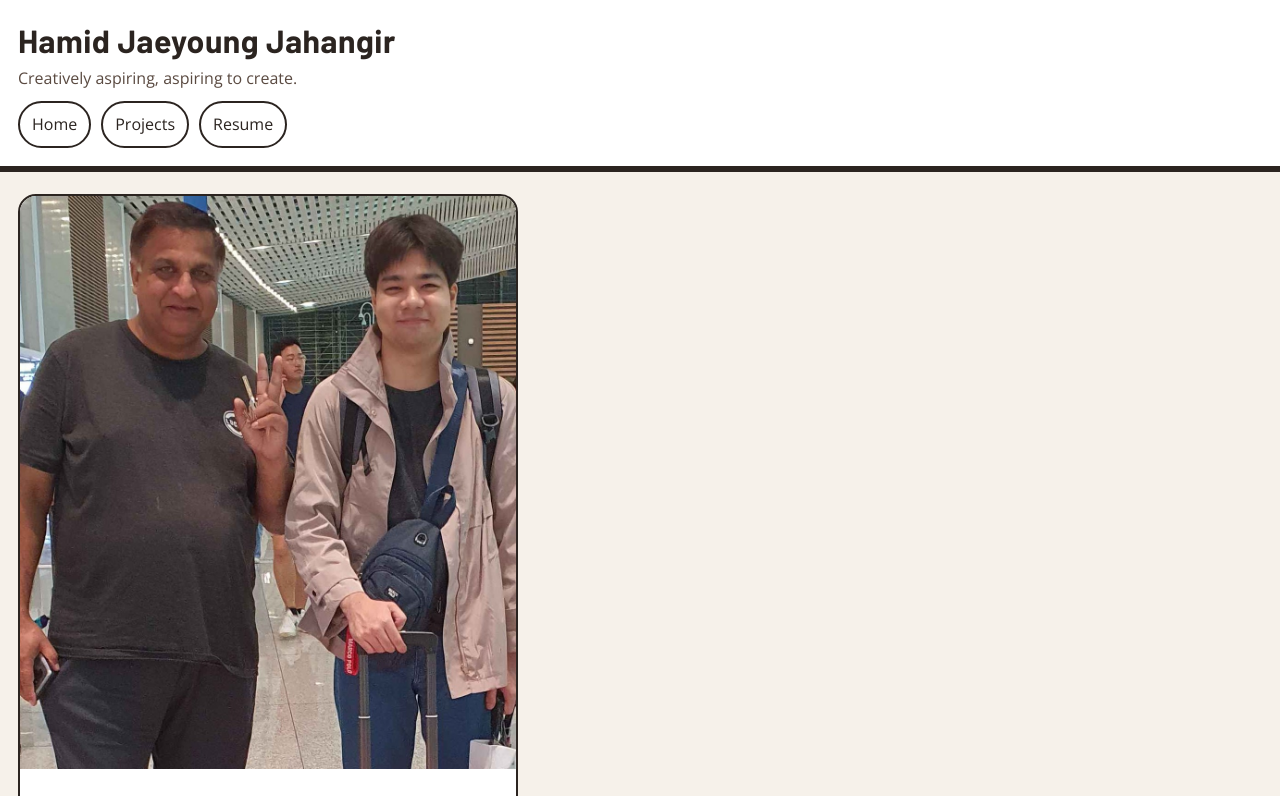
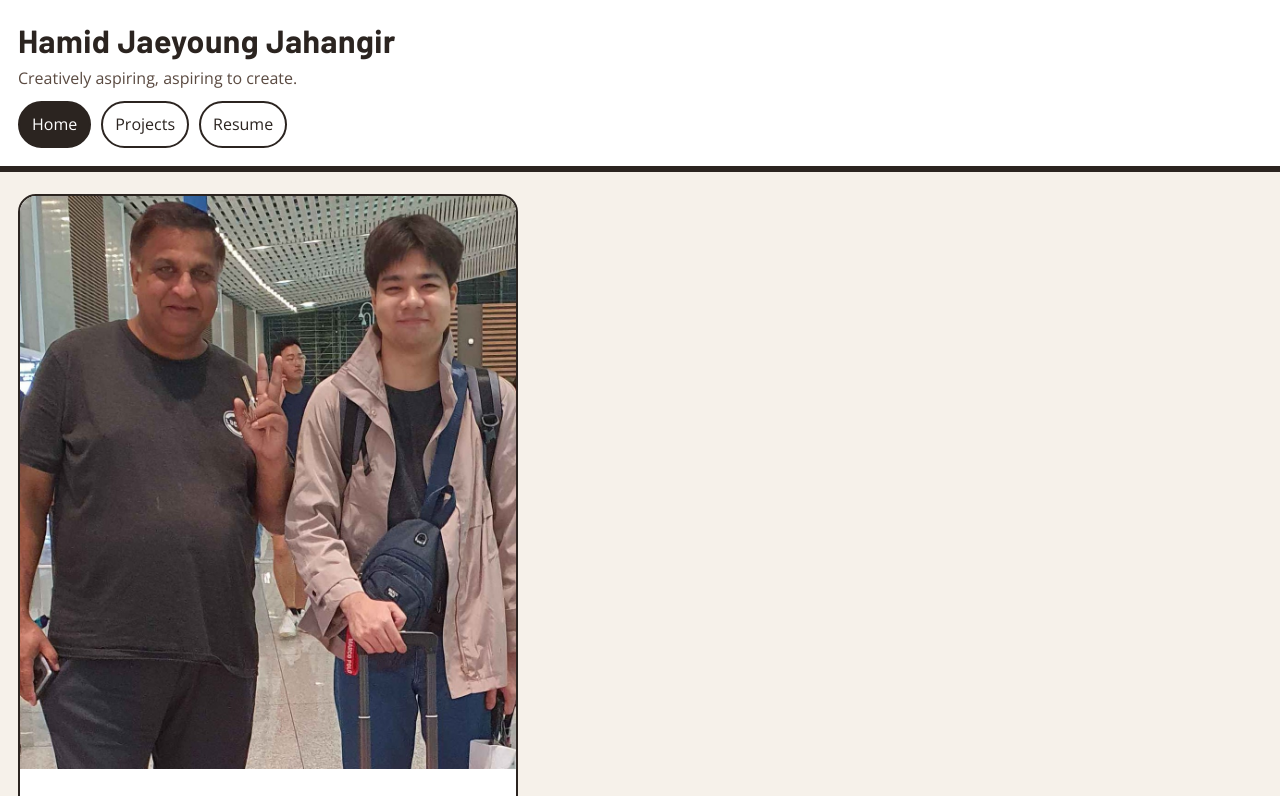
Before and after one commit to hamidjae/is120-project1-hamidjaeyoung-jahangir, a React (Vite) app: page / in a window 1280 px wide. Shown: the top 796 px of the page. Built offline with nearby package versions, Linux system fonts and the light colour scheme; a web font is replaced by a local one.

Commit message:
Converted into React.

```diff
--- a/src/app.css
+++ b/src/app.css
@@ -5,7 +5,6 @@
 }
 /* Globally undoing default HTML */
 
-/* ✅ Make the app stretch the full viewport height (React renders into #root) */
 html, body, #root {
   height: 100%;
 }
@@ -17,7 +16,6 @@
   line-height: 1.4;
 }
 
-/* ✅ Make the React root the flex column container */
 #root {
   min-height: 100vh;
   display: flex;
--- a/src/app.jsx
+++ b/src/app.jsx
@@ -18,7 +18,7 @@
 {/* Checks what tab it's selecting, then applies the active class onto it */}
         <nav>
           <ul>
-            <li><NavLink to="/home" className={({ isActive }) => (isActive ? 'active' : undefined)}>Home</NavLink></li>
+            <li><NavLink to="/" className={({ isActive }) => (isActive ? 'active' : undefined)}>Home</NavLink></li>
             <li><NavLink to="/projects" className={({ isActive }) => (isActive ? 'active' : undefined)}>Projects</NavLink></li>
             <li><NavLink to="/resume" className={({ isActive }) => (isActive ? 'active' : undefined)}>Resume</NavLink></li>
           </ul>
```
